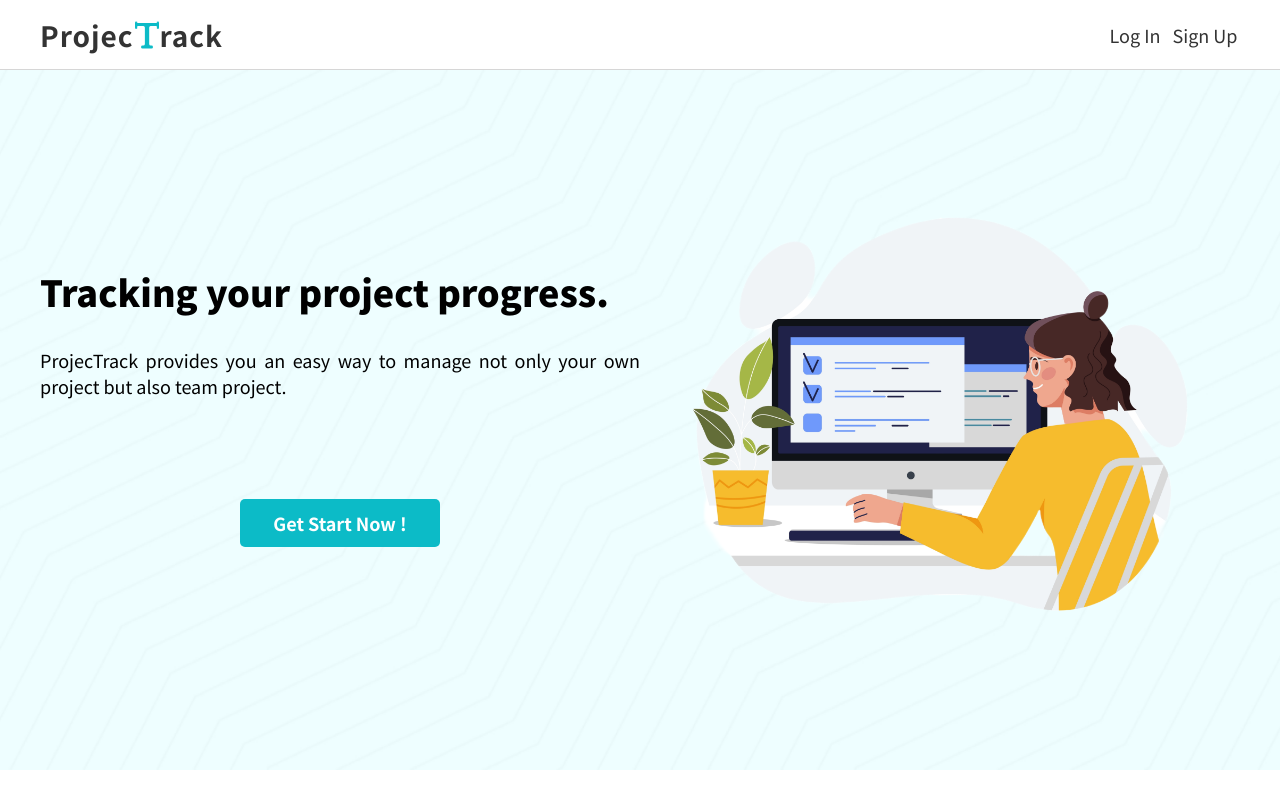
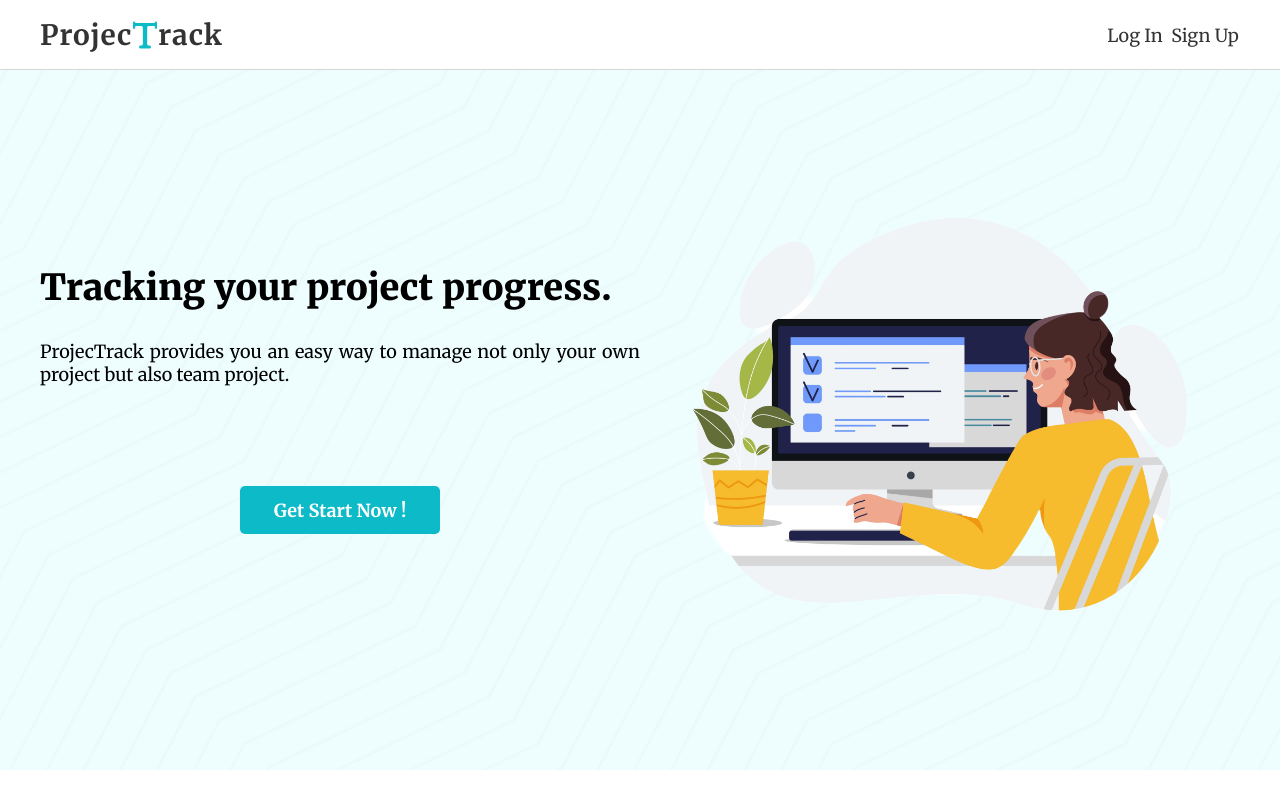
Before and after one commit to SaraChen1020/ProjecTrack, a React app: page / in a window 1280 px wide. Shown: the top 800 px of the page. Built offline with nearby package versions, Linux system fonts and the light colour scheme; no server answers.

Commit message:
style: add new font

```diff
--- a/src/index.css
+++ b/src/index.css
@@ -1,4 +1,4 @@
-@import url('https://fonts.googleapis.com/css2?family=Poppins:wght@100;200;300;400;500;600;700;800;900&family=Noto+Sans+TC:wght@100;300;400;500;700;900&display=swap');
+@import url('https://fonts.googleapis.com/css2?family=Poppins:wght@100;200;300;400;500;600;700;800;900&family=Noto+Sans+TC:wght@100;300;400;500;700;900&family=Merriweather:wght@300;400;700;900&display=swap');
 
 /* variables */
 :root {
@@ -16,7 +16,7 @@
 }
 
 body {
-    font-family: Noto Sans TC, Poppins, sans-serif, Microsoft JhengHei;
+    font-family: 'Merriweather',Noto Sans TC, Poppins, sans-serif, Microsoft JhengHei;
     margin: 0;
     font-size: 18px;
     background: var(--bg-color);
```
